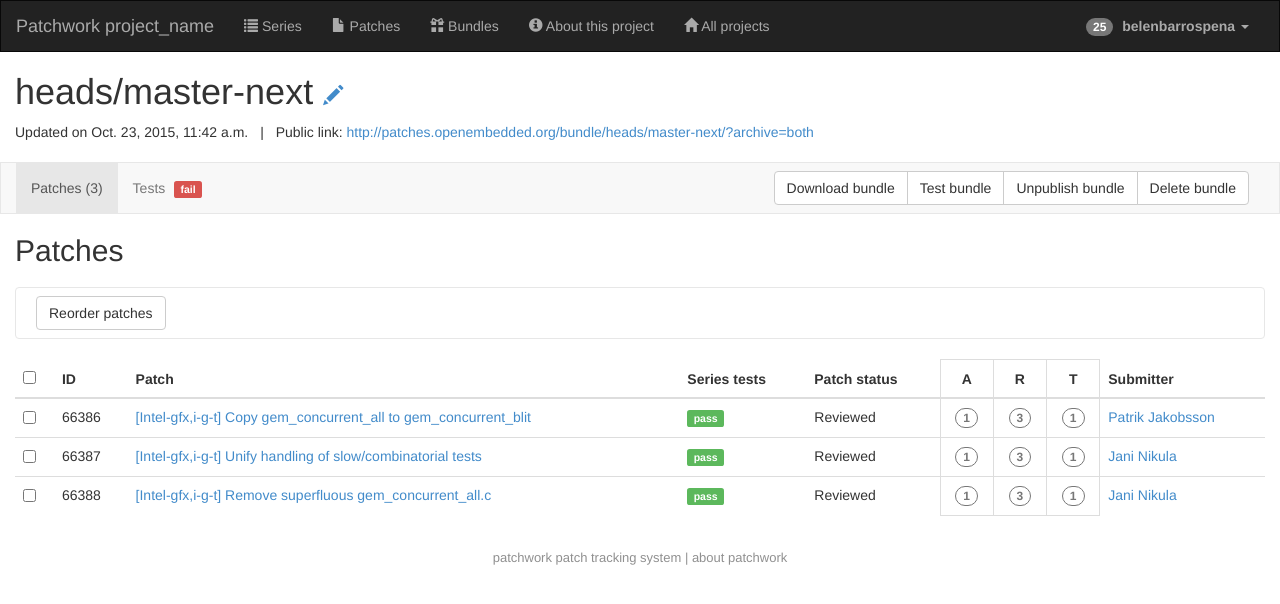
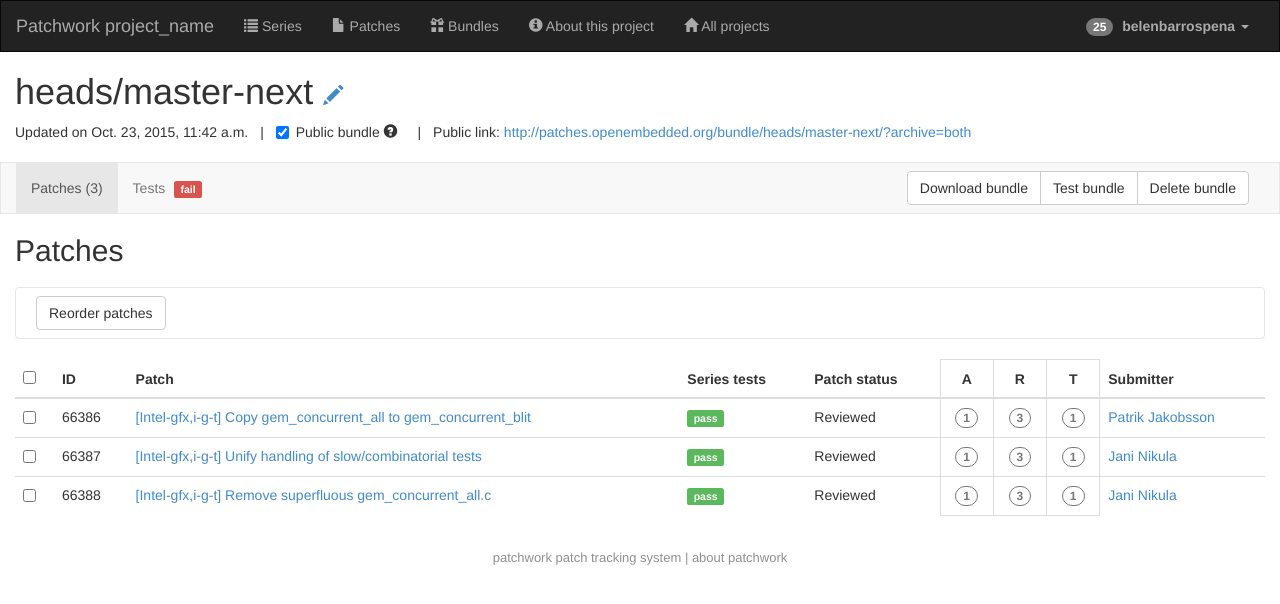
Before and after one commit to belenbarrospena/patchwork-redesign, a plain HTML site: page bundle.html in a window 1280 px wide. Drawn offline with Linux system fonts and the light colour scheme; files whose address does not match are found by name.

Commit message:
Replace the 'make private' button with a checkbox
The checkbox reuses the label and interaction patterns we use in the
'Create bundle' dialog, and its right below the bundle name, and right
next to the bundle public link.

Signed-off-by: Belen Barros Pena <belen.barros.pena@linux.intel.com>

```diff
--- a/bundle.html
+++ b/bundle.html
@@ -103,7 +103,18 @@
     <p class="core-info">
       <span>Updated on Oct. 23, 2015, 11:42 a.m.</span>
       <span>|</span>
-      <span>Public link: <a href="#">http://patches.openembedded.org/bundle/heads/master-next/?archive=both</a></span>
+      <span class="checkbox">
+        <label>
+          <input type="checkbox" checked="checked">
+          Public bundle
+          <span title="" class="glyphicon glyphicon-question-sign help-info" data-original-title="Public bundles can be seen and edited by other project maintainers. They also have a public URL"></span>
+        </label>
+      </span>
+      <span>|</span>
+      <span>
+        Public link:
+        <a href="#">http://patches.openembedded.org/bundle/heads/master-next/?archive=both</a>
+      </span>
     </p>
   </div>
   <nav class="navbar navbar-default" role="navigation" id="series-navigation">
@@ -133,7 +144,6 @@
       <div class="btn-group navbar-btn navbar-right">
         <button class="btn btn-default">Download bundle</button>
         <button class="btn btn-default">Test bundle</button>
-        <button class="btn btn-default">Unpublish bundle</button>
         <button class="btn btn-default">Delete bundle</button>
       </div>
     </div>
@@ -253,6 +263,9 @@
       //initialise the edit series title tooltip
       $('h1 .glyphicon-pencil').tooltip( { title:"Rename bundle"});
 
+      //initialise help content tooltips
+      $('.help-info').tooltip( {html: 'true', placement: 'right', container: 'body'});
+
       //bulk actions mode
       function show_bulk_actions() {
         $('#lonely-reorder').hide();
--- a/css/style.css
+++ b/css/style.css
@@ -383,6 +383,10 @@ pre {
   margin-right: 8px;
 }
 
+.core-info .checkbox {
+  display: inline;
+}
+
 h1 .glyphicon-pencil {
   font-size: 20px;
   color: #428bca;
```
